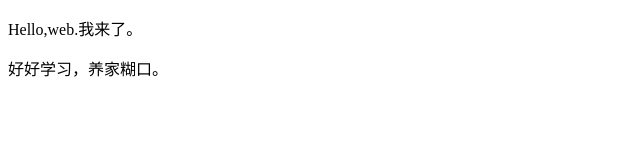
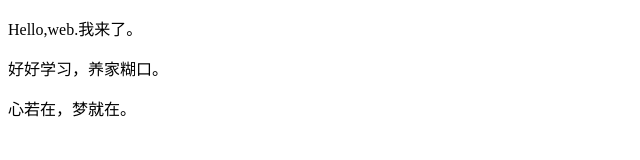
Before and after one commit to xiaoxiangguang/htmlgit, a plain HTML site: page index.html in a window 1280 px wide. Shown: the whole page, without its empty margins (0-640 px from the left). Drawn offline with Linux system fonts and the light colour scheme.

Commit message:
心若在

```diff
--- a/index.html
+++ b/index.html
@@ -11,5 +11,6 @@
  <body>
   <p>Hello,web.我来了。</p>
   <p>好好学习，养家糊口。</p>
+  <p>心若在，梦就在。</p>
  </body>
 </html>
```
